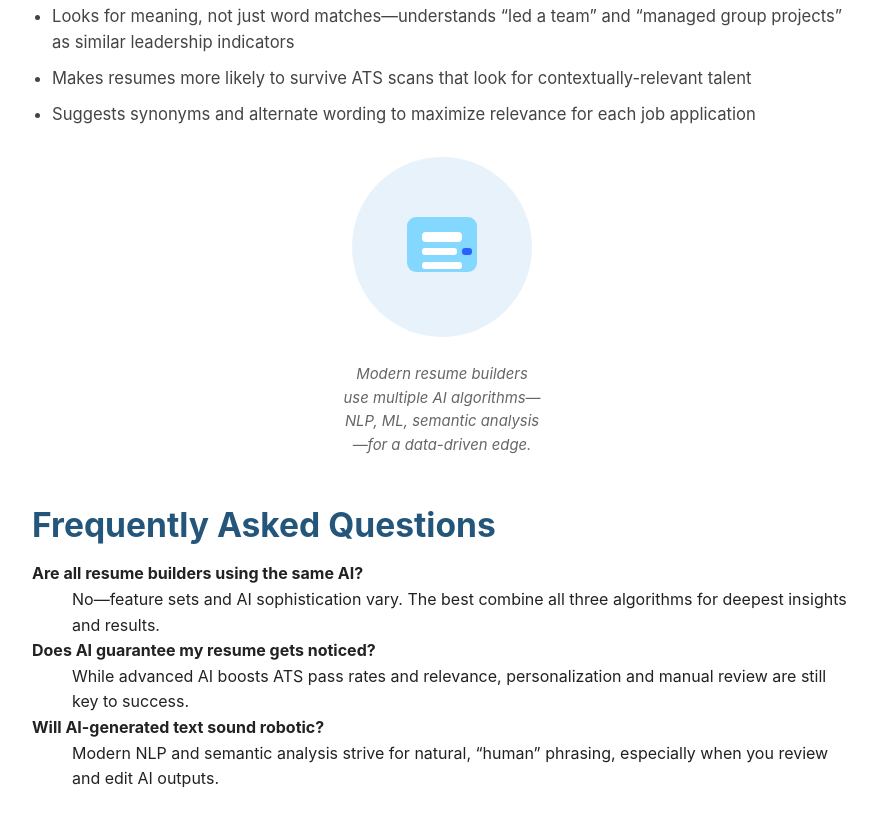
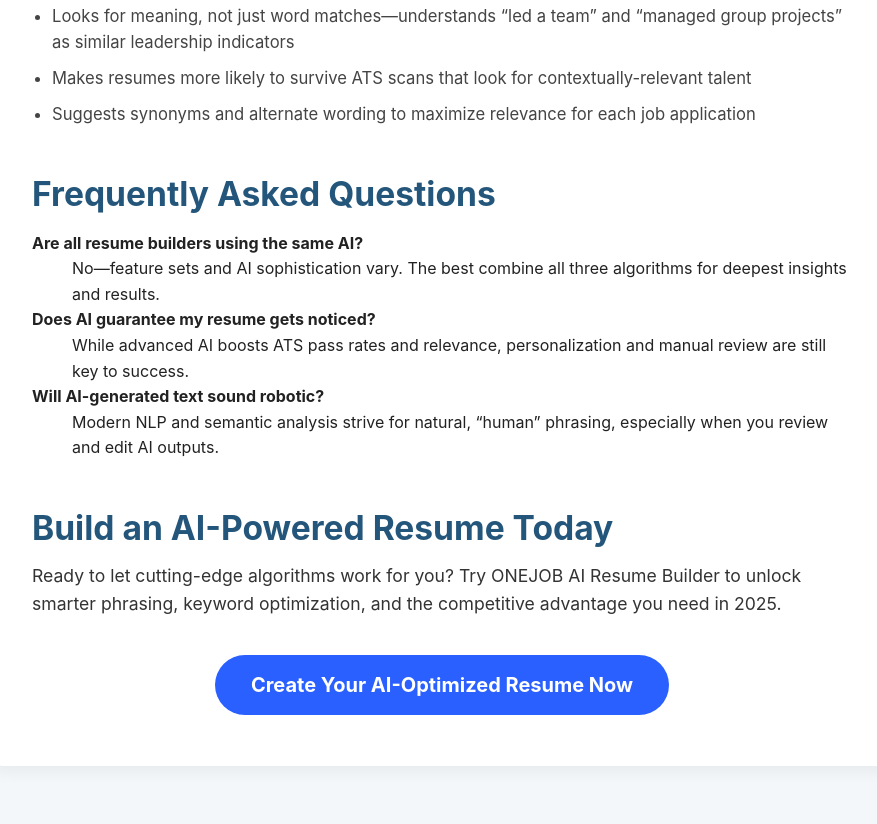
Before and after one commit to Abhinavbhatt2/onejob_blog, a plain HTML site: page blog20.html in a window 1280 px wide. Shown: the part 1976-2800 px from the top of the page, without its empty margins (198-1075 px from the left). Drawn offline with Linux system fonts and the light colour scheme.

Commit message:
Update blog20.html

```diff
--- a/blog20.html
+++ b/blog20.html
@@ -195,18 +195,7 @@
         <li>Suggests synonyms and alternate wording to maximize relevance for each job application</li>
       </ul>
       <figure>
-        <svg width="200" height="200" viewBox="0 0 200 200" aria-labelledby="svgdesc" role="img" xmlns="http://www.w3.org/2000/svg">
-          <title id="svgdesc">Visualization of AI algorithms powering a smart resume builder</title>
-          <circle cx="100" cy="100" r="90" fill="#e7f2fb"/>
-          <rect x="65" y="70" width="70" height="55" rx="9" fill="#84d8ff"/>
-          <rect x="80" y="85" width="40" height="10" rx="4" fill="#fff"/>
-          <rect x="80" y="101" width="35" height="7" rx="3" fill="#fff"/>
-          <rect x="120" y="101" width="10" height="7" rx="3" fill="#2960ff"/>
-          <rect x="80" y="115" width="40" height="7" rx="3" fill="#fff"/>
-        </svg>
-        <figcaption>
-          Modern resume builders use multiple AI algorithms—NLP, ML, semantic analysis—for a data-driven edge.
-        </figcaption>
+
       </figure>
     </section>
 
@@ -244,7 +233,6 @@
       <a href="https://www.getonejob.in/blog.html">Blog</a>
       <a href="https://getonejob.in/services.html">Services</a>
       <a href="https://www.getonejob.in/certificate.html">Certificates</a>
-      <a href="https://ai.getonejob.in/" class="ai-btn" target="_blank" rel="noopener noreferrer">ONEJOB AI Services</a>
     </nav>
     <p>&copy; 2025 <a href="https://ai.getonejob.in/" style="color:#61dafb;text-decoration:none;">ai.getonejob.in</a>. All rights reserved.</p>
   </footer>
```
